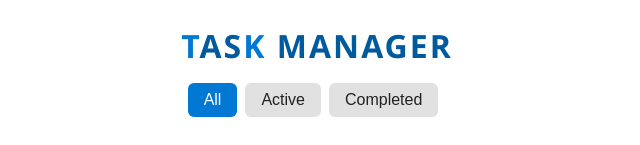
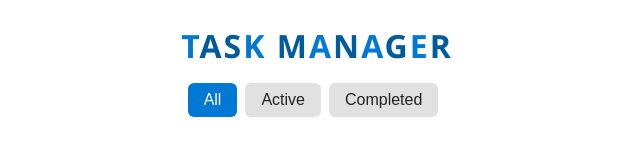
Before and after one commit to ShivamJ39/Task-Manager, an Angular app: page / in a window 1280 px wide. Shown: the top 145 px of the page, without its empty margins (323-963 px from the left). Built offline with nearby package versions, Linux system fonts and the light colour scheme.

Commit message:
Update app.component.html

```diff
--- a/src/app/app.component.html
+++ b/src/app/app.component.html
@@ -8,11 +8,11 @@
   <span class="win-tka">K</span>
   <span>&nbsp;</span>
   <span class="win-as">M</span>
-  <span class="win-as">A</span>
+  <span class="win-tka">A</span>
   <span class="win-as">N</span>
-  <span class="win-as">A</span>
+  <span class="win-tka">A</span>
   <span class="win-as">G</span>
-  <span class="win-as">E</span>
+  <span class="win-tka">E</span>
   <span class="win-as">R</span>
 </h1>
       <div style="margin-bottom: 1rem;">
```
